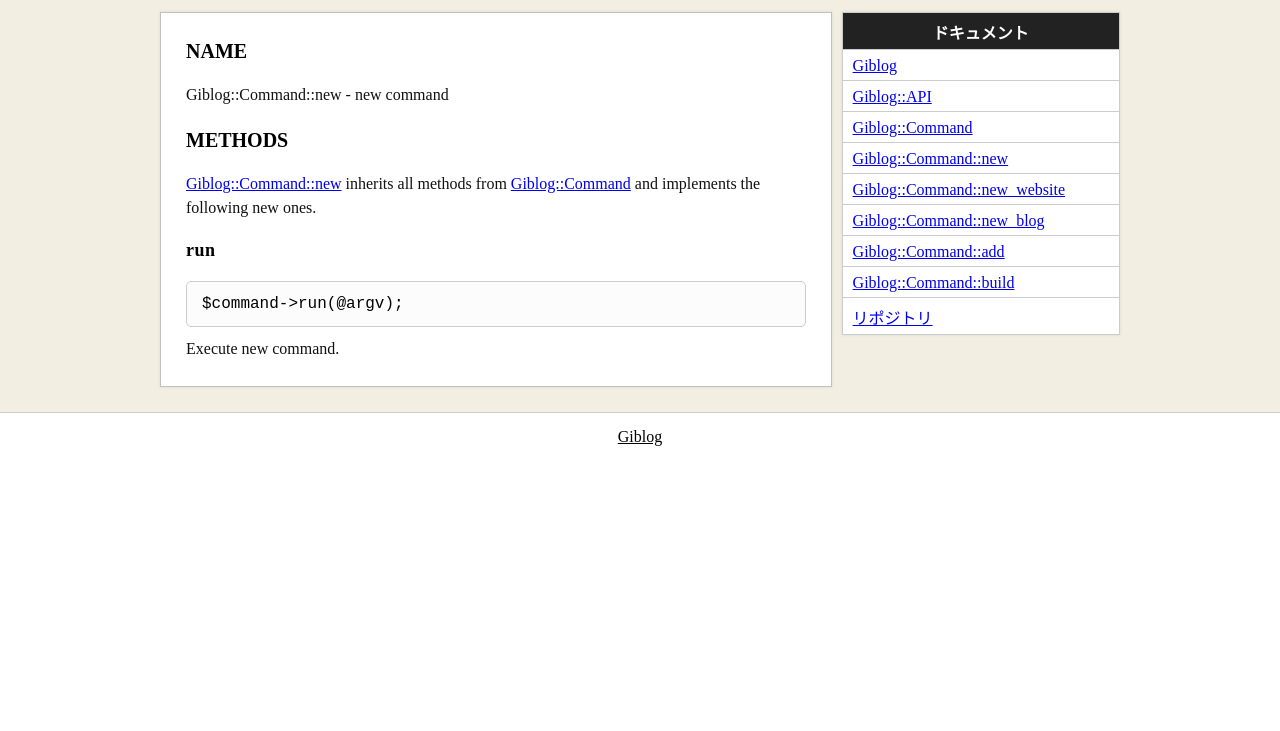
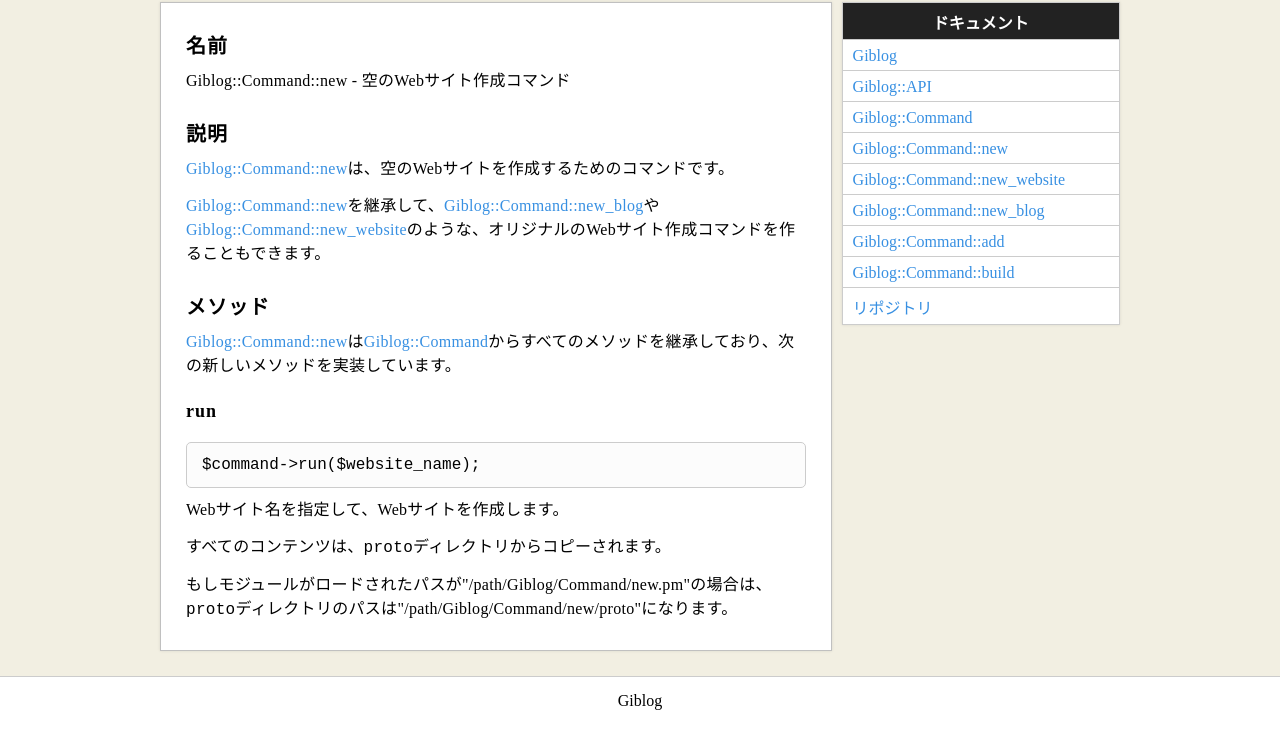
Before and after one commit to yuki-kimoto/Giblog-docjp-public, a plain HTML site: page Giblog/Command/new.html in a window 1280 px wide. Shown: the part 69-800 px from the top of the page. Drawn offline with Linux system fonts and the light colour scheme.

Commit message:
再構築

```diff
--- a/Giblog/Command/new.html
+++ b/Giblog/Command/new.html
@@ -6,6 +6,10 @@
 <meta name="viewport" content="width=device-width,initial-scale=1.0,minimum-scale=1.0">
 <link rel="stylesheet" type="text/css" href="/css/common.css">
 
+<title>Giblog::Command::new - 空のWebサイト作成コマンド</title>
+<meta name="description" content="L<Giblog::Command::newは、空のWebサイトを作成するためのコマンドです。
+
+L<Giblog::Command::newを継承して、L<Giblog::Command::new_blogやL<Giblog::Command::new_websiteのような、オリジナルのWebサイト作成コマンドを作ることもできます。">
   </head>
   <body>
     <div class="container">
@@ -24,19 +28,29 @@
 
   </div>
   <div class="middle">
-    <h1 id="NAME">NAME</h1>
+    <h1 id="">&#x540D;&#x524D;</h1>
 
-<p>Giblog::Command::new - new command</p>
+<p>Giblog::Command::new - &#x7A7A;&#x306E;Web&#x30B5;&#x30A4;&#x30C8;&#x4F5C;&#x6210;&#x30B3;&#x30DE;&#x30F3;&#x30C9;</p>
 
-<h1 id="METHODS">METHODS</h1>
+<h1 id="1">&#x8AAC;&#x660E;</h1>
 
-<p><a href="/Giblog/Command/new.html">Giblog::Command::new</a> inherits all methods from <a href="/Giblog/Command.html">Giblog::Command</a> and implements the following new ones.</p>
+<p><a href="/Giblog/Command/new.html">Giblog::Command::new</a>&#x306F;&#x3001;&#x7A7A;&#x306E;Web&#x30B5;&#x30A4;&#x30C8;&#x3092;&#x4F5C;&#x6210;&#x3059;&#x308B;&#x305F;&#x3081;&#x306E;&#x30B3;&#x30DE;&#x30F3;&#x30C9;&#x3067;&#x3059;&#x3002;</p>
+
+<p><a href="/Giblog/Command/new.html">Giblog::Command::new</a>&#x3092;&#x7D99;&#x627F;&#x3057;&#x3066;&#x3001;<a href="/Giblog/Command/new_blog.html">Giblog::Command::new_blog</a>&#x3084;<a href="/Giblog/Command/new_website.html">Giblog::Command::new_website</a>&#x306E;&#x3088;&#x3046;&#x306A;&#x3001;&#x30AA;&#x30EA;&#x30B8;&#x30CA;&#x30EB;&#x306E;Web&#x30B5;&#x30A4;&#x30C8;&#x4F5C;&#x6210;&#x30B3;&#x30DE;&#x30F3;&#x30C9;&#x3092;&#x4F5C;&#x308B;&#x3053;&#x3068;&#x3082;&#x3067;&#x304D;&#x307E;&#x3059;&#x3002;</p>
+
+<h1 id="2">&#x30E1;&#x30BD;&#x30C3;&#x30C9;</h1>
+
+<p><a href="/Giblog/Command/new.html">Giblog::Command::new</a>&#x306F;<a href="/Giblog/Command.html">Giblog::Command</a>&#x304B;&#x3089;&#x3059;&#x3079;&#x3066;&#x306E;&#x30E1;&#x30BD;&#x30C3;&#x30C9;&#x3092;&#x7D99;&#x627F;&#x3057;&#x3066;&#x304A;&#x308A;&#x3001;&#x6B21;&#x306E;&#x65B0;&#x3057;&#x3044;&#x30E1;&#x30BD;&#x30C3;&#x30C9;&#x3092;&#x5B9F;&#x88C5;&#x3057;&#x3066;&#x3044;&#x307E;&#x3059;&#x3002;</p>
 
 <h2 id="run">run</h2>
 
-<pre><code>$command-&gt;run(@argv);</code></pre>
+<pre><code>$command-&gt;run($website_name);</code></pre>
 
-<p>Execute new command.</p>
+<p>Web&#x30B5;&#x30A4;&#x30C8;&#x540D;&#x3092;&#x6307;&#x5B9A;&#x3057;&#x3066;&#x3001;Web&#x30B5;&#x30A4;&#x30C8;&#x3092;&#x4F5C;&#x6210;&#x3057;&#x307E;&#x3059;&#x3002;</p>
+
+<p>&#x3059;&#x3079;&#x3066;&#x306E;&#x30B3;&#x30F3;&#x30C6;&#x30F3;&#x30C4;&#x306F;&#x3001;<code>proto</code>&#x30C7;&#x30A3;&#x30EC;&#x30AF;&#x30C8;&#x30EA;&#x304B;&#x3089;&#x30B3;&#x30D4;&#x30FC;&#x3055;&#x308C;&#x307E;&#x3059;&#x3002;</p>
+
+<p>&#x3082;&#x3057;&#x30E2;&#x30B8;&#x30E5;&#x30FC;&#x30EB;&#x304C;&#x30ED;&#x30FC;&#x30C9;&#x3055;&#x308C;&#x305F;&#x30D1;&#x30B9;&#x304C;&quot;/path/Giblog/Command/new.pm&quot;&#x306E;&#x5834;&#x5408;&#x306F;&#x3001;<code>proto</code>&#x30C7;&#x30A3;&#x30EC;&#x30AF;&#x30C8;&#x30EA;&#x306E;&#x30D1;&#x30B9;&#x306F;&quot;/path/Giblog/Command/new/proto&quot;&#x306B;&#x306A;&#x308A;&#x307E;&#x3059;&#x3002;</p>
 
 
   </div>
--- a/css/common.css
+++ b/css/common.css
@@ -9,6 +9,8 @@
   }
   a, a:visited {
     color:#0000EE;
+    text-decoration:none;
+    color:#3890e2;
   }
 
   /* header */
@@ -89,8 +91,9 @@
     max-width:960px;
     width:100%;
     font-size:20px;
-    padding:12px 10px 10px 0px;
+    padding:12px 10px 0px 0px;
     margin: 0 auto;
+    letter-spacing:1px;
   }
   h1 a, h1 a:visited {
     color:white;
@@ -100,13 +103,14 @@
   h2 {
     font-size:18px;
     padding:10px 0;
-    letter-spacing:0.5px;
+    letter-spacing:1px;
   }
   h2 a, h2 a:visited {
     text-decoration:none;
     color:#000;
   }
   h3 {
+    letter-spacing:0.5px;
     font-size:18px;
     border-left:7px solid #ddd;
     padding:6px 0px 4px 12px;
@@ -122,9 +126,10 @@
   }
   p {
     font-size:16px;
-    color:#111;
-    margin:10px 0;
+    color:#000;
+    margin:10px 0 13px 0;
     line-height:1.5;
+    letter-spacing:0.3px;
   }
   pre {
     font-size:16px;
```
Also changed, not shown: Giblog/Command.html (+25 -4 lines), Giblog/Command/new_blog.html (+10 -4 lines), Giblog/Command/new_website.html (+10 -4 lines). Lines whose indentation alone changed are shown as unchanged.
